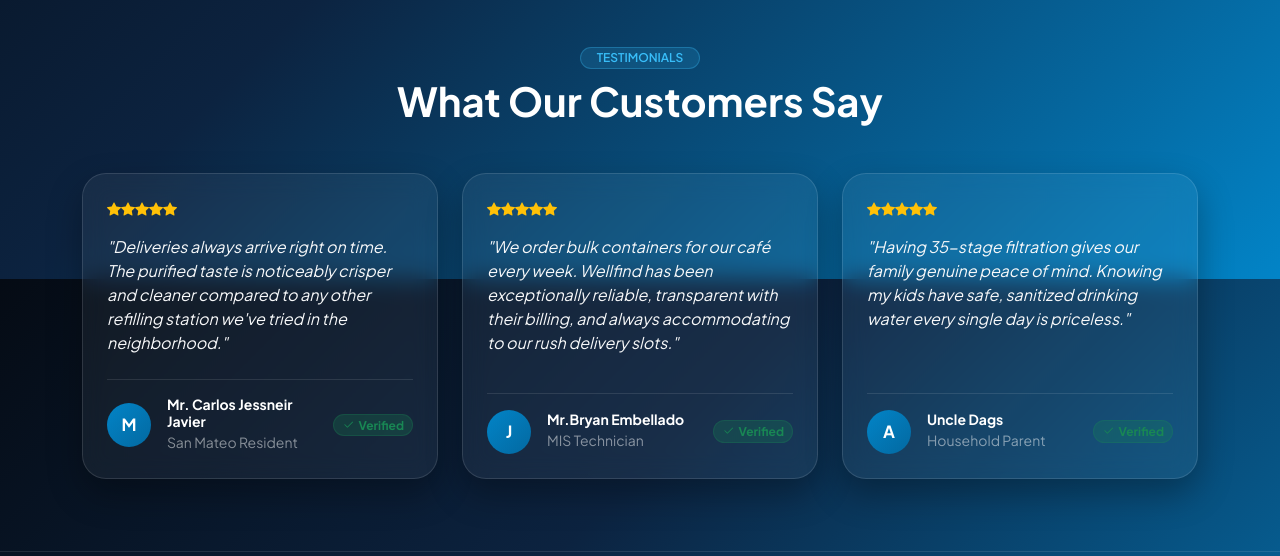
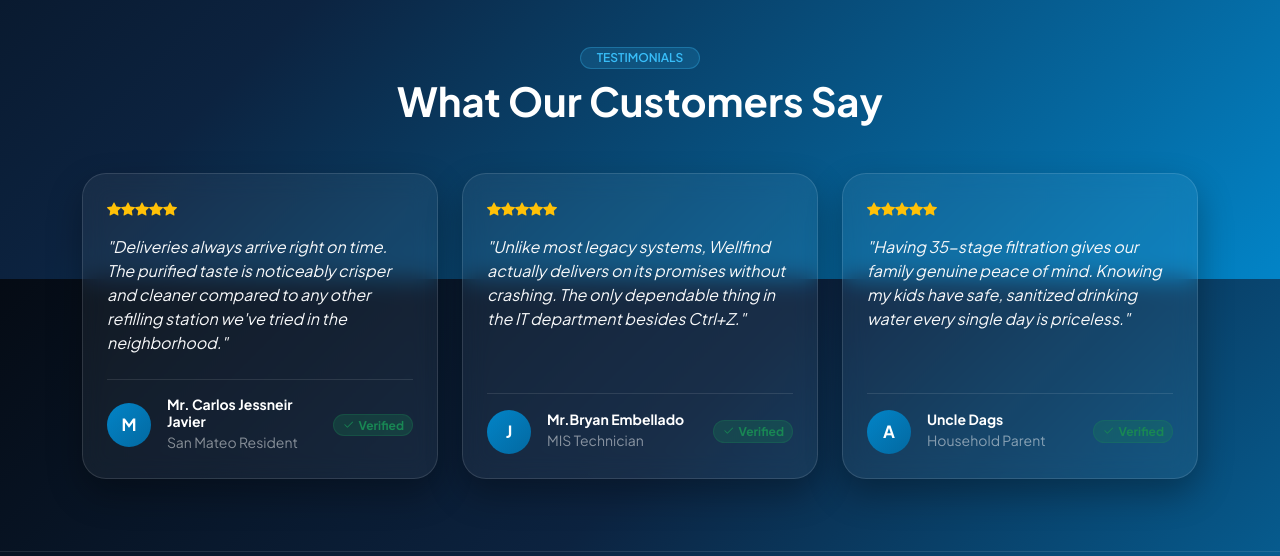
Before and after one commit to Dalandanz10/wellfind-ordering-app, a Flask app: page / in a window 1280 px wide. Shown: the part 2121-2677 px from the top of the page. Run offline with Flask 2, Linux system fonts and the light colour scheme; grey boxes labelled with a size stand in for pictures from a placeholder-image service; some libraries are stand-ins or nearby versions.

Commit message:
Level up mentor testimonial with maximum IT wit

```diff
--- a/templates/index.html
+++ b/templates/index.html
@@ -378,7 +378,7 @@
                                 <i class="bi bi-star-fill"></i><i class="bi bi-star-fill"></i><i class="bi bi-star-fill"></i><i class="bi bi-star-fill"></i><i class="bi bi-star-fill"></i>
                             </div>
                             <p class="text-light opacity-90 fst-italic mb-4">
-                                "We order bulk containers for our café every week. Wellfind has been exceptionally reliable, transparent with their billing, and always accommodating to our rush delivery slots."
+                                "Unlike most legacy systems, Wellfind actually delivers on its promises without crashing. The only dependable thing in the IT department besides Ctrl+Z."
                             </p>
                         </div>
                         <div class="d-flex align-items-center justify-content-between pt-3 border-top border-light border-opacity-10">
```
